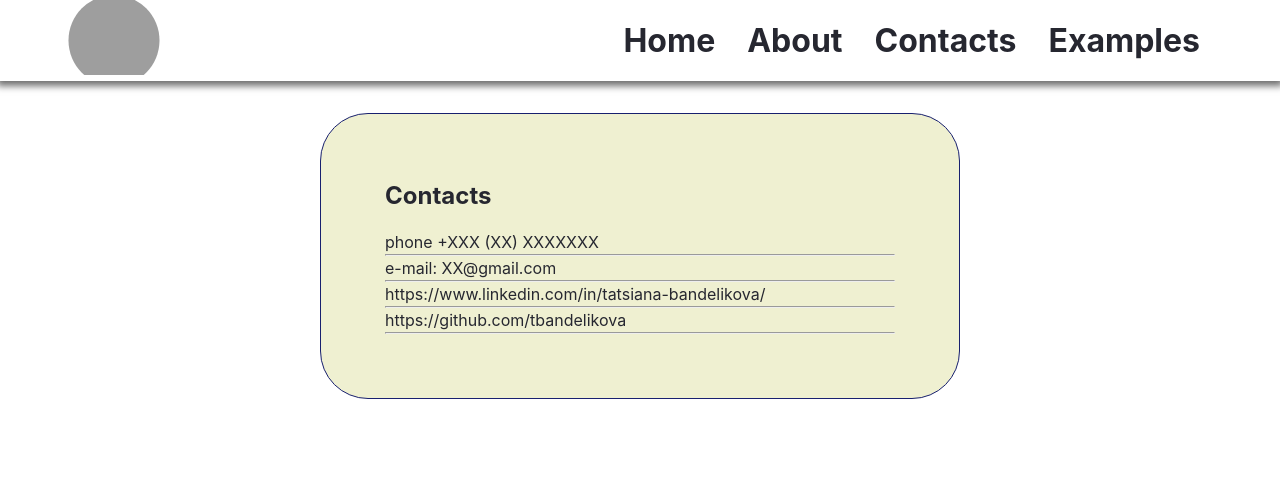
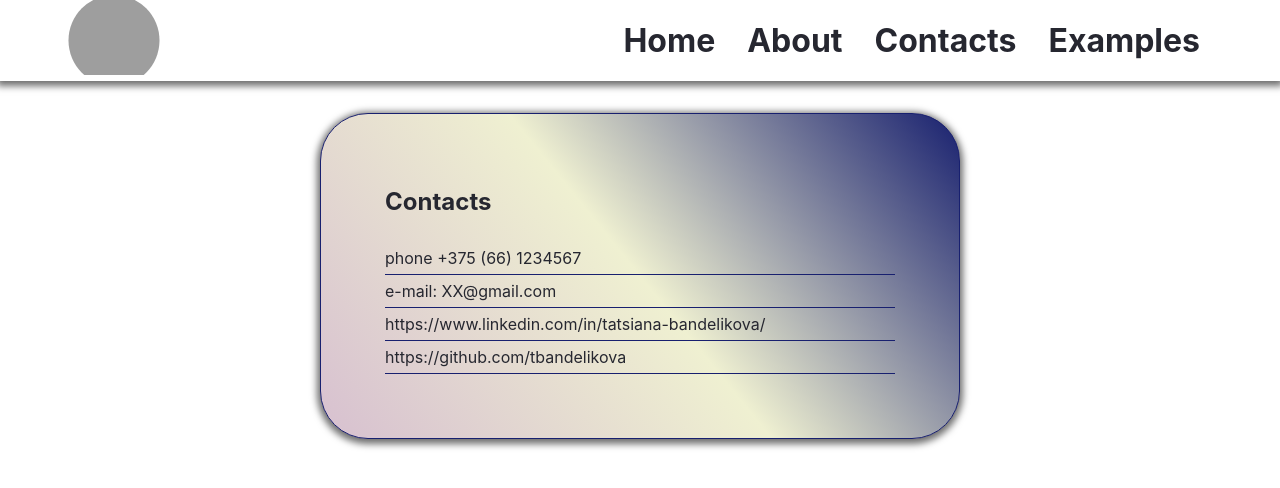
Before and after one commit to tbandelikova/router1, a React (Create React App) app: page /contacts in a window 1280 px wide. Shown: the top 488 px of the page. Built offline with nearby package versions, Linux system fonts and the light colour scheme; grey boxes are pictures that could not be loaded.

Commit message:
map skillslist

```diff
--- a/src/components/Contacts.css
+++ b/src/components/Contacts.css
@@ -2,9 +2,15 @@
     width: 50%;
     margin:2rem auto;
     padding: 5%;
-    background-color: var(--beige);
+    line-height: 2;
+    background-color: var(--thistle);
+    background-image: linear-gradient(51deg, var(--thistle) 0%, var(--beige) 50%, var(--midnight-blue) 100%);
     border: 1px solid var(--midnight-blue);
     border-radius: 3rem;
+    box-shadow: 0px 2px 7px 3px #00000091;
+}
+.contacts li {
+    border-bottom: 1px solid var(--midnight-blue);
 }
 
 @media screen and (min-width: 320px) and (max-width: 768px) {
--- a/src/components/Contacts.js
+++ b/src/components/Contacts.js
@@ -10,14 +10,10 @@ class Contacts extends Component {
            <div className="contacts conteiner">
             <h2>Contacts</h2>
                <ul>
-                   <li>phone +XXX (XX) XXXXXXX</li>
-                   <hr></hr>
+                   <li>phone +375 (66) 1234567</li>
                    <li>e-mail:  XX@gmail.com</li>
-                   <hr></hr>
                    <li><a href="https://www.linkedin.com/in/tatsiana-bandelikova/" target="_blank" rel="noreferrer">https://www.linkedin.com/in/tatsiana-bandelikova/</a></li>
-                   <hr></hr>
                    <li><a href="https://github.com/tbandelikova" target="_blank" rel="noreferrer">https://github.com/tbandelikova</a></li>
-                   <hr></hr>
                 </ul>
            </div>
            </>
--- a/src/config.js
+++ b/src/config.js
@@ -1,4 +1,6 @@
 export const logoURL = "https://img.freepik.com/premium-vector/cat-vector-kitten-calico-cartoon-character_71328-128.jpg?w=2000";
+export const menuList = ['Home', 'About', 'Contacts', 'Examples'];
+export const skills = ['HTML/CSS', 'JavaScript', 'React', 'Redux', 'Node.js','Express', 'MySQL', 'Bootstrap', 'GitHub', 'VSCode', 'CodeSandbox', 'Postman',];
 export const dataExamples = [
     {
         title: "Каталог драгоценных монет",
--- a/src/pages/Mainpage.js
+++ b/src/pages/Mainpage.js
@@ -2,6 +2,7 @@ import React, { Component } from "react";
 import "./Mainpage.css";
 import { Header } from "../components/Header";
 import Pic from "../img/img.png";
+import {skills} from "../config";
 
 class Mainpage extends Component {
 
@@ -35,18 +36,9 @@ class Mainpage extends Component {
                     <div className="main-skills">
                         <h2>Skills</h2>
                         <ul>
-                            <li>HTML/CSS</li>
-                            <li>JavaScript</li>
-                            <li>React</li>
-                            <li>Redux</li>
-                            <li>Node.js</li>
-                            <li>Express</li>
-                            <li>MySQL</li>
-                            <li>Bootstrap</li>
-                            <li>GitHub</li>
-                            <li>VSCode</li>
-                            <li>CodeSandbox</li>
-                            <li>Postman</li>
+                            {skills.map((item) => (
+                                <li>{item}</li>
+                            ))}
                         </ul>
                     </div>
                 </div>
```
